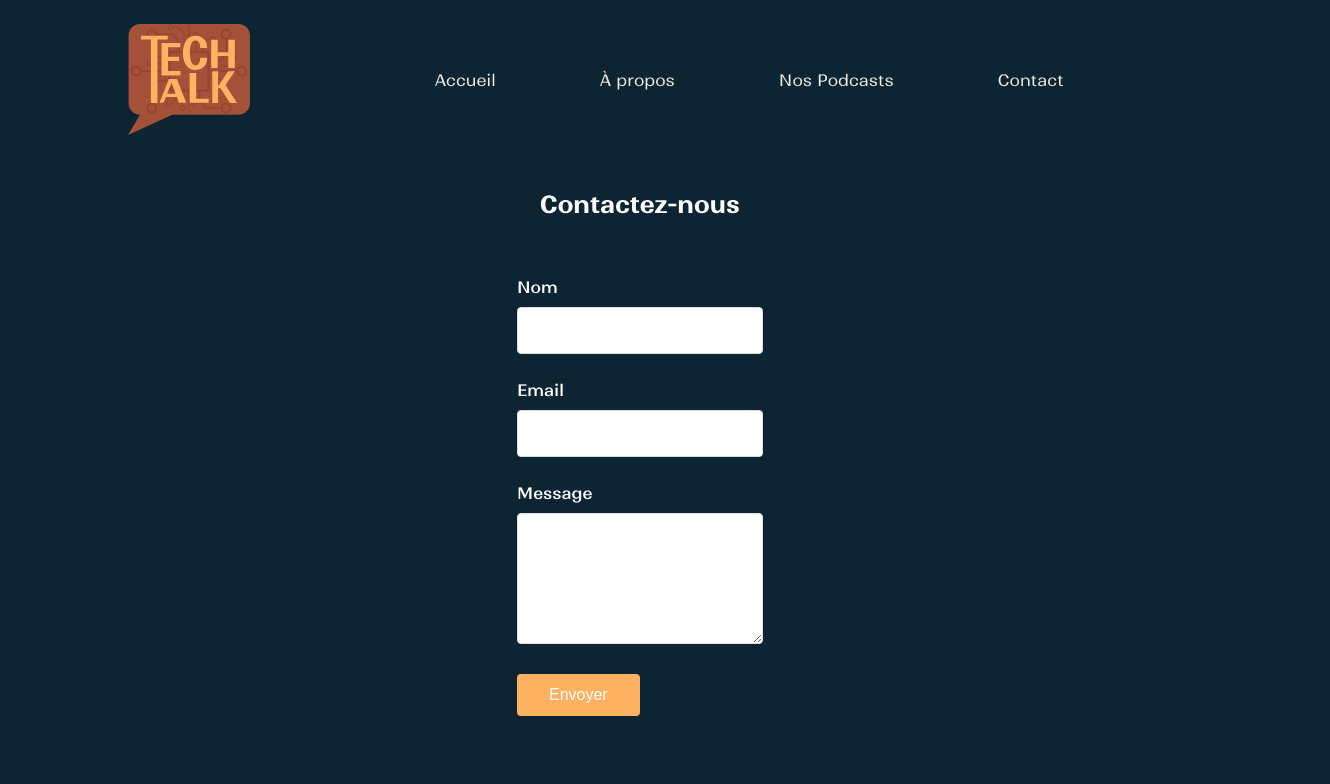
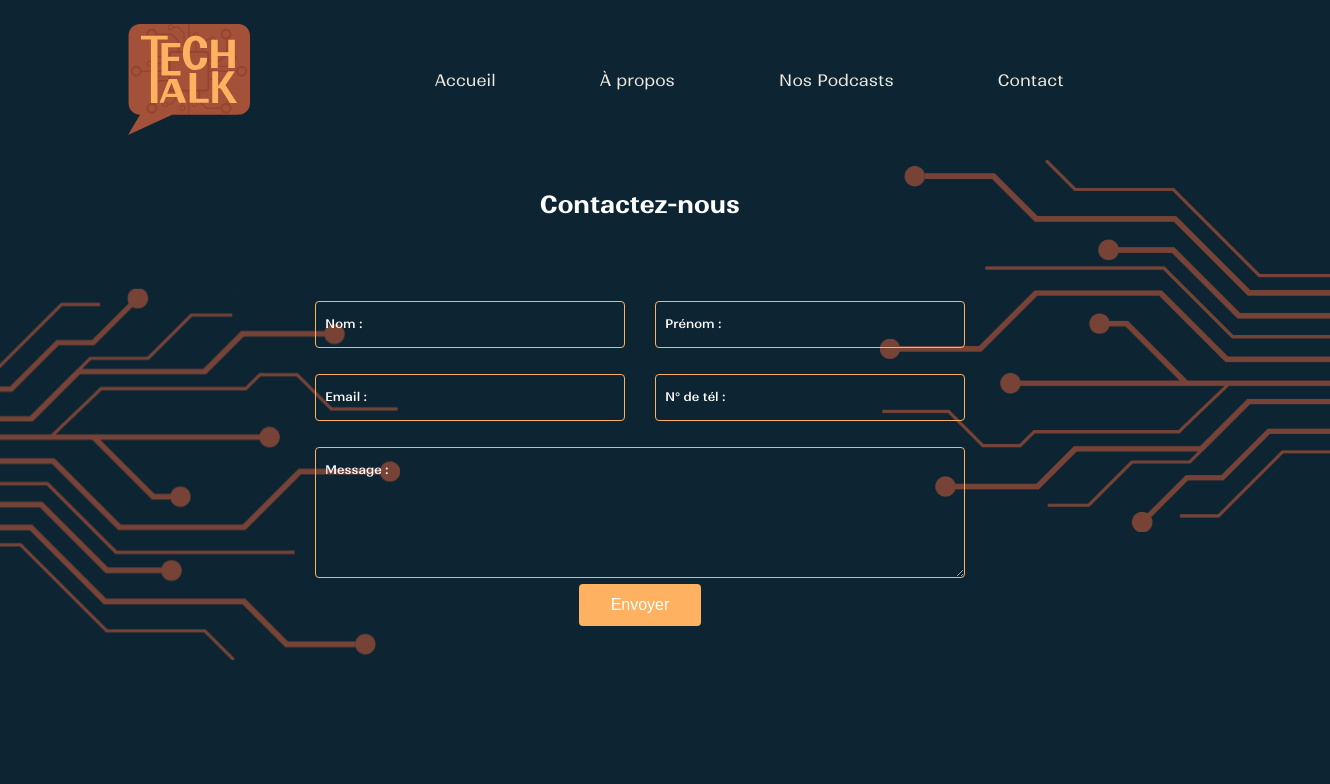
Before and after one commit to Mayel-0/Tech_Talk-Remaster-JS, a Next.js app: page /contact in a window 1280 px wide. Shown: the top 784 px of the page, 1330 px wide, since content can reach past the window. Built offline with nearby package versions, Linux system fonts and the light colour scheme.

Commit message:
page contact

```diff
--- a/src/app/contact/page.tsx
+++ b/src/app/contact/page.tsx
@@ -3,21 +3,37 @@ export default function ContactPage() {
     <main className="container views">
       <h2>Contactez-nous</h2>
       <form id="contactForm" className="contact-form">
-        <div className="form-group">
-          <label htmlFor="name">Nom</label>
-          <input type="text" id="name" name="name" required />
+        <div className="form-group-top">
+          <div className="form-group-side">
+            <div className="form-group">
+              <label htmlFor="first-name">Nom :</label>
+              <input type="text" id="first-name" name="first-name" required />
+            </div>
+            <div className="form-group">
+              <label htmlFor="email">Email :</label>
+              <input type="email" id="email" name="email" required />
+            </div>
+          </div>
+          <div className="form-group-side">
+            <div className="form-group">
+              <label htmlFor="last-name">Prénom :</label>
+              <input type="text" id="last-name" name="last-name" required />
+            </div>
+            <div className="form-group">
+              <label htmlFor="number">N° de tél :</label>
+              <input type="text" id="number" name="number" required />
+            </div>
+          </div>
         </div>
         <div className="form-group">
-          <label htmlFor="email">Email</label>
-          <input type="email" id="email" name="email" required />
-        </div>
-        <div className="form-group">
-          <label htmlFor="message">Message</label>
+          <label htmlFor="message">Message :</label>
           <textarea id="message" name="message" rows={5} required></textarea>
         </div>
         <button type="submit">Envoyer</button>
       </form>
-      <div className="backgroundSVG">
+      <div className="backgroundSVG contact">
+        <img src="/svg/background.svg" alt="Background" />
+        <img src="/svg/background.svg" alt="Background" />
       </div>
     </main>
   )
--- a/src/app/globals.css
+++ b/src/app/globals.css
@@ -1,8 +1,5 @@
 :root {
 	--bg: #0d2432;
-	--accent: #feb161;
-	--text: #ede9de;
-	--accent2: #a35139;
 	--accent: #feb161;
 	--text: #ede9de;
 	--accent2: #a35139;
@@ -138,10 +135,6 @@ header nav {
 }
 
 /* Forms */
-.contact-form {
-	max-width: 600px;
-	margin: 2rem auto;
-}
 
 .form-group {
 	margin-bottom: 1.5rem;
@@ -965,13 +958,6 @@ main {
   top: 150px;
 }
 
-.JustRotateIt {
-  transform: rotate(180deg);
-  position: relative;
-  z-index: -1;
-  left: 50px;
-}
-
 /* Responsive */
 @media (max-width: 600px) {
 	.verify-page {
@@ -981,3 +967,86 @@ main {
 }
 
 #text { max-width: 450px !important; width: 100% !important; box-sizing: border-box !important; }
+
+
+.contact-form label {
+}
+
+
+.contact-form input,
+.contact-form textarea {
+	background-color: transparent;
+	border: 1px solid var(--accent);
+	width: 100%;
+	margin: 0px;
+	padding-left: 70px;
+}
+
+.contact-form {
+	margin: 2rem auto;
+	display: flex;
+	flex-direction: column;
+	align-items: center;
+	justify-content: center;
+	width: 650px;
+	max-width: 1200px;
+	.form-group{
+		width: 100%;
+		margin: 0px;
+		label {
+			position: relative;
+			bottom: -40px;
+			left: 10px;
+			font-size: 12px;
+		}
+	}
+
+	.form-group-top {
+		display: flex;
+		gap: 30px;
+		width: 100%;
+	}
+	.form-group-side {
+		width: 100%;
+	}
+}
+
+.backgroundSVG {
+	opacity: 0.7;
+	z-index: -100;
+	position: absolute;
+	top: 0;
+	left: 0;
+	width: 100vw;
+	height: 100vh;
+}
+
+.backgroundSVG img {
+	position: relative;
+	pointer-events: none;
+	z-index: -100;
+}
+
+.backgroundSVG .contact {
+	position: relative;
+}
+
+.backgroundSVG.contact img:first-child {
+	position: absolute;
+	right: -50px;
+	top: 20%;
+	transform: translateY(-50%);
+	transform: rotate(180deg);
+}
+
+.backgroundSVG.contact img:last-child{
+	position: absolute;
+	left: -50px;
+	top: 50%;
+	transform: translateY(-30%);
+}
+
+.JustRotateIt {
+  position: relative;
+	transform: rotate(180deg);
+}
```
